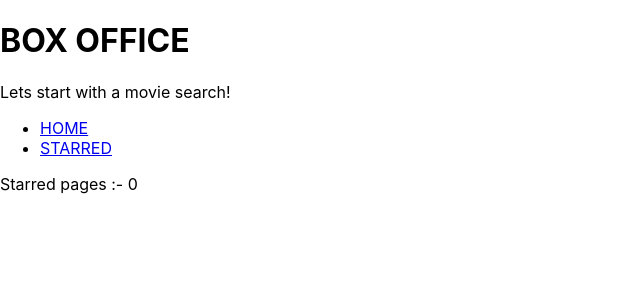
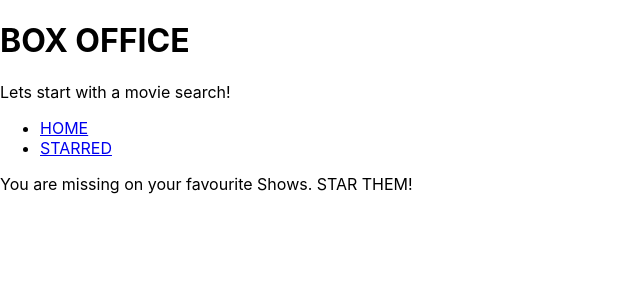
Before and after one commit to TanviNaik13/box-office, a React (Create React App) app: page /starred in a window 1280 px wide. Shown: the top 300 px of the page, without its empty margins (0-640 px from the left). Built offline with nearby package versions, Linux system fonts and the light colour scheme.

Commit message:
Fetched Starred Shows data and displayed them

```diff
--- a/src/api/tvmaze.js
+++ b/src/api/tvmaze.js
@@ -10,3 +10,8 @@ const apiGet = async search => {
 export const searchShow = query => apiGet(`/search/shows?q=${query}`);
 export const searchPeople = query => apiGet(`/search/people?q=${query}`);
 export const  getShowById = showId => apiGet(`/shows/${showId}? embed[]=seasons&embed[]=cast`);
+
+export const getShowsByIds = async showIds =>{
+  const promises = showIds.map(showId=>apiGet(`/shows/${showId}`));
+  return Promise.all(promises);
+}
--- a/src/pages/Starred.jsx
+++ b/src/pages/Starred.jsx
@@ -1,9 +1,30 @@
 import { useStarredShows } from '../lib/useStarredShows';
+import { useQuery } from '@tanstack/react-query';
+import { getShowsByIds } from '../api/tvmaze';
+import ShowsGrid from '../components/shows/ShowsGrid';
+const Starred = () => {
+  const [starredShowsIds] = useStarredShows();
 
-const Starred = () => {
-  const [starredShow] = useStarredShows();
+  const { data: starredShows, error: starredShowsError } = useQuery({
+    queryKey: ['starred', starredShowsIds],
+    queryFn: async () =>
+      getShowsByIds(starredShowsIds).then(result =>
+        result.map(show => ({ show }))
+      ),
+    refetchOnWindowFocus: false,
+  });
 
-  return <div>Starred pages :- {starredShow.length}</div>;
+  if (starredShows?.length > 0) {
+    return <ShowsGrid shows={starredShows} />;
+  }
+  if (starredShows?.length === 0) {
+    return <div>You are missing on your favourite Shows. STAR THEM!</div>;
+  }
+  if (starredShowsError) {
+    return <div>Error Occured: {starredShowsError.message}</div>;
+  }
+
+  return <div>Loading...</div>;
 };
 
 export default Starred;
```
Also changed, not shown: 1 other file (tests, documents, lock files or other folders).
